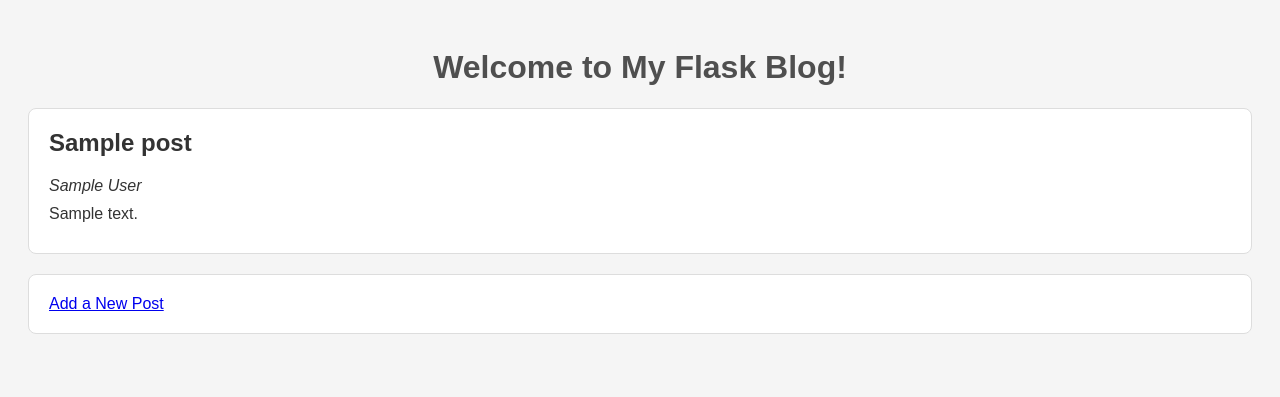
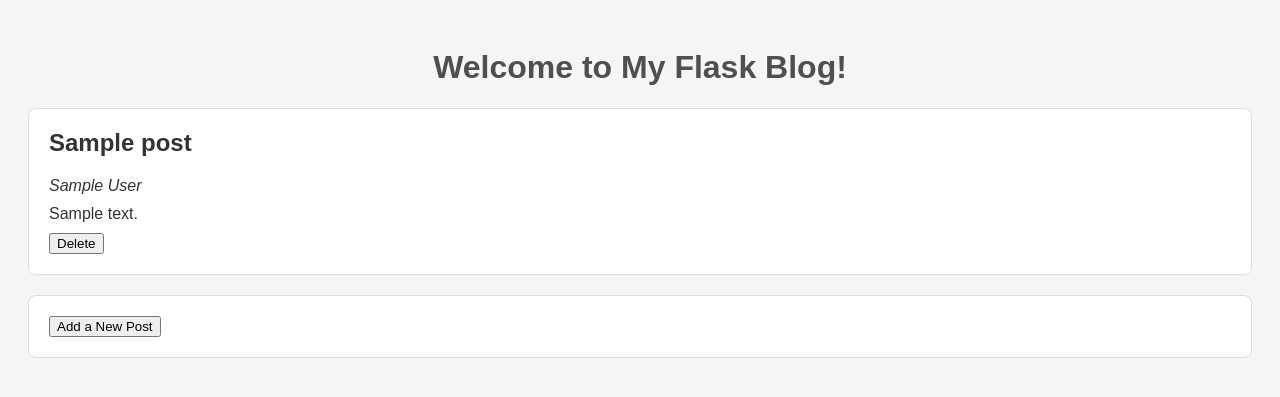
Before and after one commit to inesfolha/masterblog, a Flask app: template templates/index.html in a window 1280 px wide. Shown: the top 397 px of the page. Run offline with Flask 3, Linux system fonts and the light colour scheme; the template is opened without the code that fills it: most values are stand-ins (such as "Sample title", 1, 10 or a date in 2020).

Commit message:
deleting feature added

```diff
--- a/app.py
+++ b/app.py
@@ -1,8 +1,12 @@
 from flask import Flask, render_template, request, redirect, url_for
-import json
+import uuid
 from masterblog.static import file_handler
 
 app = Flask(__name__)
+
+
+def id_generator():
+    return str(uuid.uuid4())
 
 
 @app.route('/')
@@ -18,7 +22,9 @@ def add():
         title = request.form.get('title')
         content = request.form.get('content')
         blog_posts = file_handler.load_file('blog_posts.json')
+        post_id = id_generator()
         new_post = {
+            'id': post_id,
             'author': author,
             'title': title,
             'content': content
@@ -30,6 +36,20 @@ def add():
         return redirect(url_for('index'))
     return render_template('add.html')
 
+@app.route('/delete/<string:id>', methods=['GET', 'POST'])
+def delete(id):
+    blog_posts = file_handler.load_file('blog_posts.json')
+    post_to_delete = None
+    for post in blog_posts:
+        if post['id'] == id:
+            post_to_delete = post
+            break
+
+    if post_to_delete:
+        blog_posts.remove(post_to_delete)
+        file_handler.save_file('blog_posts.json', blog_posts)
+    return redirect(url_for('index'))
+
 
 if __name__ == '__main__':
     app.run()
--- a/blog_posts.json
+++ b/blog_posts.json
@@ -1 +1 @@
-[{"id": 1, "author": "John Doe", "title": "First Post", "content": "This is my first post."}, {"id": 2, "author": "Jane Doe", "title": "Second Post", "content": "This is another post."}, {"author": "leaf", "title": "my first post", "content": "Hi!"}]
+[{"id": "672fbf99-ace6-40fb-beb4-008cd72a1a67", "author": "ines", "title": "first post with unique id", "content": "this is the fist post using a uuid"}]
--- a/templates/index.html
+++ b/templates/index.html
@@ -14,8 +14,15 @@
             <h2>{{post['title']}}</h2>
             <p><em>{{post['author']}}</em></p>
             <p>{{post['content']}}</p>
+            <form method="POST" action="/delete/{{ post['id'] }}">
+                <button type="submit">Delete</button>
+            </form>
     </div>
 {% endfor %}
- <div class="post"> <a href="{{ url_for('add') }}">Add a New Post</a> </div>
+  <div class="post">
+        <form method="GET" action="{{ url_for('add') }}">
+            <button type="submit">Add a New Post</button>
+        </form>
+    </div>
 </body>
 </html>
```
